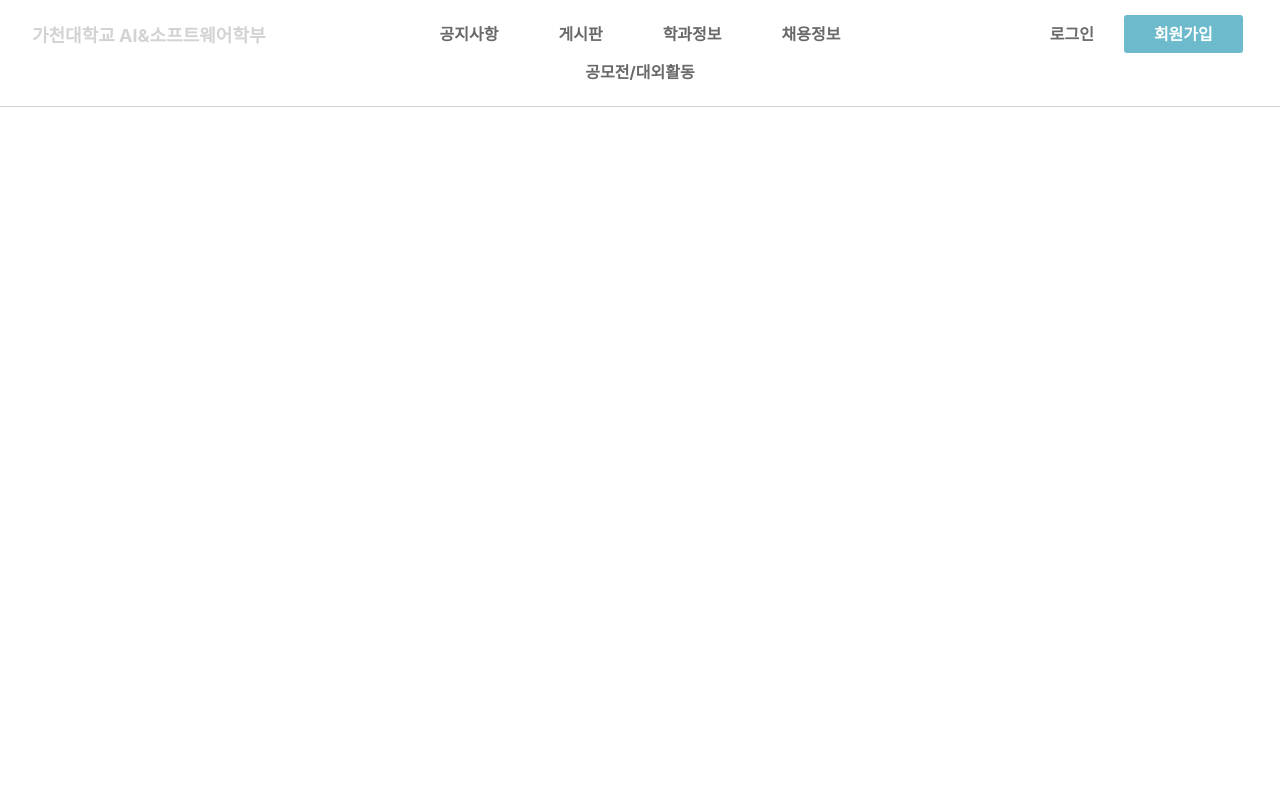
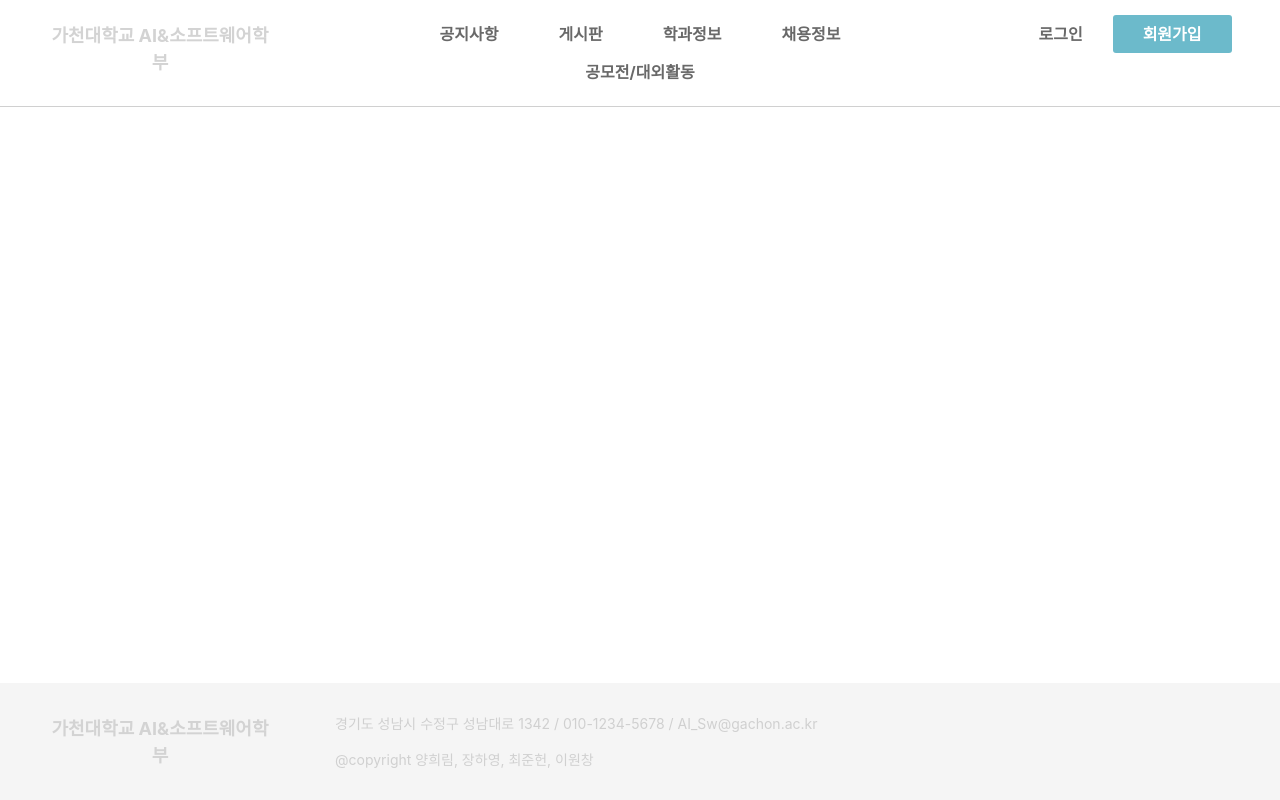
Before and after one commit to choib1ack/AISW_Web_Community, a React (Create React App) app in the folder web-community/: page / in a window 1280 px wide. Built offline with nearby package versions, Linux system fonts and the light colour scheme.

Commit message:
Add footer

```diff
--- a/web-community/src/App.css
+++ b/web-community/src/App.css
@@ -14,3 +14,7 @@
     color:#FFFFFF !important;
     transition: all ease 0.3s;
 }
+
+.col-align{
+    align-self: center;
+}
--- a/web-community/src/App.js
+++ b/web-community/src/App.js
@@ -2,11 +2,13 @@ import './App.css';
 import Menu from "./components/Menu";
 import React from "react";
 import 'bootstrap/dist/css/bootstrap.min.css';
+import Footer from "./components/Footer";
 
 function App() {
     return (
         <div className="App">
             <Menu/>
+            <Footer/>
         </div>
     );
 }
--- /dev/null
+++ b/web-community/src/components/Footer.css
@@ -0,0 +1,14 @@
+.Footer {
+    margin-top: 1rem;
+    position: fixed;
+    bottom: 0;
+    /*left: 0;*/
+    width: 100%;
+}
+
+.Footer-p {
+    text-align: left;
+    font-size: calc(6px + 1vmin);
+    color: #d0d0d0;
+    margin: 15px 0px;
+}
--- /dev/null
+++ b/web-community/src/components/Footer.js
@@ -0,0 +1,27 @@
+import React from "react";
+import Grid from "@material-ui/core/Grid";
+import Row from "react-bootstrap/Row";
+import Col from "react-bootstrap/Col";
+import './Footer.css';
+
+export default function Footer() {
+    return (
+        <Grid className="Footer">
+            <Row style={{backgroundColor: '#F5F5F5', padding: '15px'}}>
+                <Col xs={3} className="col-align">
+                    <button className="Menu-logo">
+                        가천대학교 AI&소프트웨어학부
+                    </button>
+                </Col>
+                <Col className="col-align">
+                    <p className="Footer-p">
+                        경기도 성남시 수정구 성남대로 1342 / 010-1234-5678 / AI_Sw@gachon.ac.kr
+                    </p>
+                    <p className="Footer-p">
+                        @copyright 양희림, 장하영, 최준헌, 이원창
+                    </p>
+                </Col>
+            </Row>
+        </Grid>
+    );
+}
--- a/web-community/src/components/Menu.css
+++ b/web-community/src/components/Menu.css
@@ -5,7 +5,7 @@
     border: none;
     cursor: pointer;
     overflow: hidden;
-    outline: none;
+    outline: none !important;
     font-size: calc(10px + 1vmin);
     color: lightgrey;
     font-weight: bold;
@@ -18,7 +18,7 @@
     border: none;
     cursor: pointer;
     overflow: hidden;
-    outline: none;
+    outline: none !important;
     font-size: calc(8px + 1vmin);
     color: dimgrey;
     font-weight: bold;
--- a/web-community/src/components/Menu.js
+++ b/web-community/src/components/Menu.js
@@ -1,6 +1,5 @@
 import React from 'react';
 import './Menu.css';
-import Container from 'react-bootstrap/Container'
 import Row from 'react-bootstrap/Row'
 import Col from 'react-bootstrap/Col'
 import Grid from "@material-ui/core/Grid";
@@ -8,13 +7,13 @@ import Grid from "@material-ui/core/Grid";
 export default function Menu() {
     return (
         <Grid>
-            <Row style={{borderBottom: 'solid 1px #d0d0d0'}}>
-                <Col xs={3} style={{padding: '15px'}}>
+            <Row style={{borderBottom: 'solid 1px #d0d0d0', padding: '15px'}}>
+                <Col xs={3}>
                     <button className="Menu-logo">
                         가천대학교 AI&소프트웨어학부
                     </button>
                 </Col>
-                <Col xs={6} style={{padding: '15px'}}>
+                <Col xs={6}>
                     <button className="Menu-button">
                         공지사항
                     </button>
@@ -31,7 +30,7 @@ export default function Menu() {
                         공모전/대외활동
                     </button>
                 </Col>
-                <Col xs={3} style={{padding: '15px'}}>
+                <Col xs={3}>
                     <button className="Menu-button">
                         로그인
                     </button>
```
